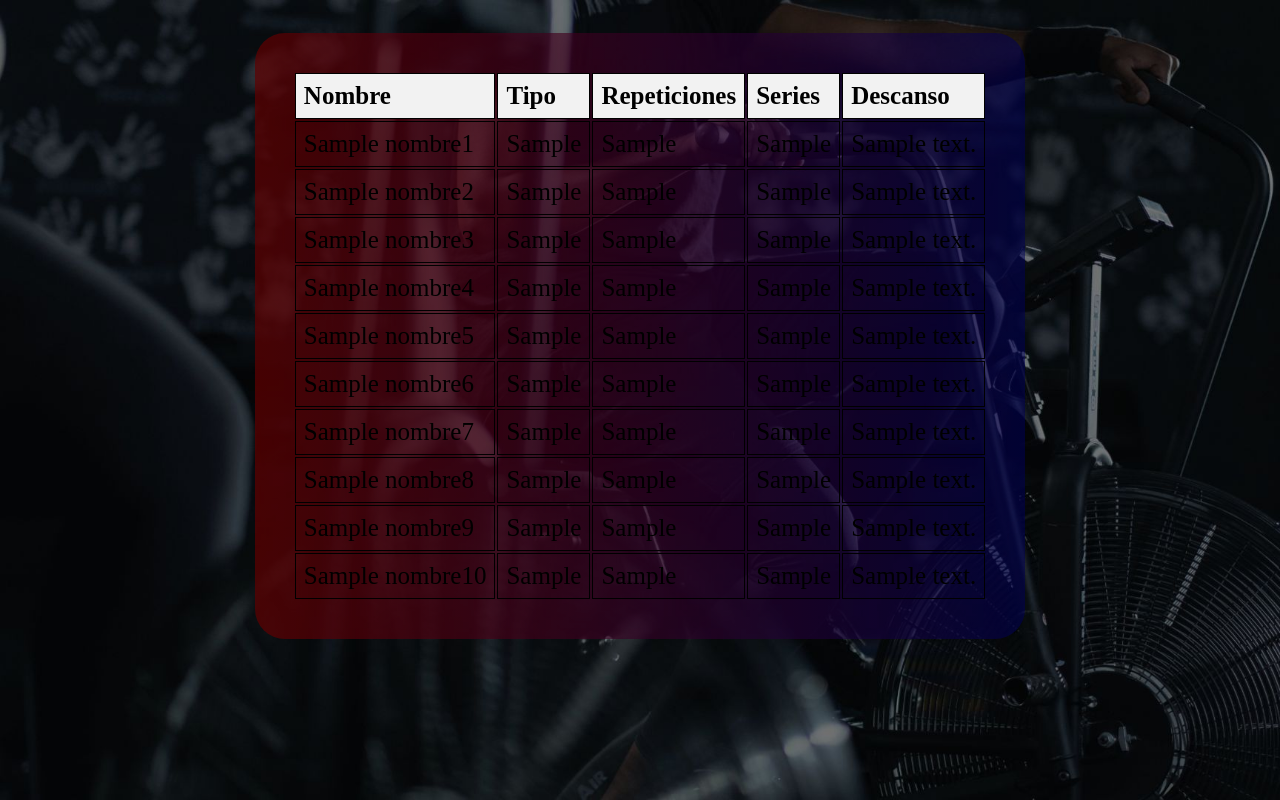
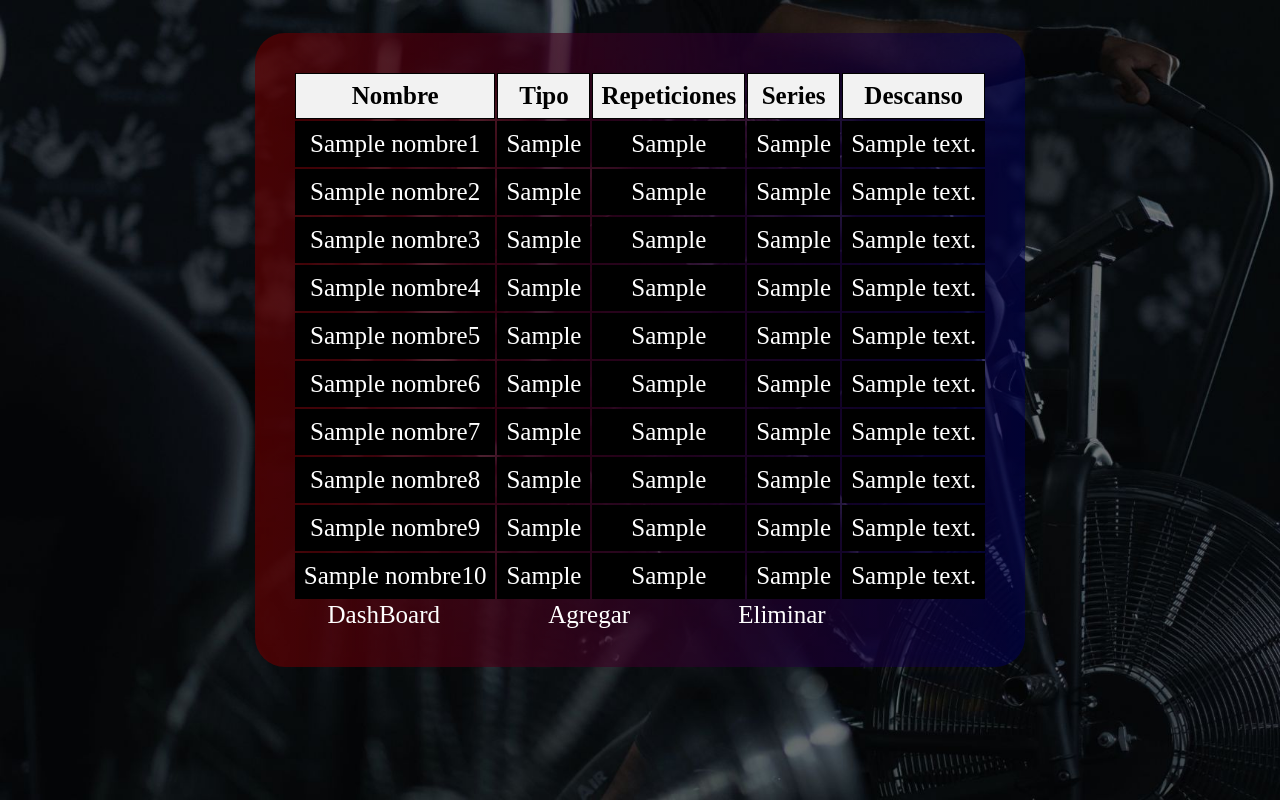
Before and after one commit to David2421b/ProjectGym, a Python web app: template gym/view/templates/DashBoardData.html in a window 1280 px wide. Run offline with Jinja, Linux system fonts and the light colour scheme; the template is opened without the code that fills it: most values are stand-ins (such as "Sample title", 1, 10 or a date in 2020).

Commit message:
Mejora del estilo y funcionalidad en DashBoardData.html y RegisEjercicio.html: se añadieron enlaces de navegación y se ajustaron estilos de texto y fondo

```diff
--- a/gym/view/templates/DashBoardData.html
+++ b/gym/view/templates/DashBoardData.html
@@ -20,7 +20,6 @@
         .Container{
             background: linear-gradient(to right, rgba(97, 0, 0, 0.704), rgba(0, 0, 88, 0.542));
             border-radius: 30px;
-            display: flex;
             justify-content: center;
             margin-top: 2%;
             margin-left: auto;
@@ -33,10 +32,22 @@
             padding: 8px;
             text-align: left;
             font-size: 25px;
+            color: white;
+            background-color: black;
+            text-align: center;
         }
 
         th {
             background-color: #f2f2f2; /* Color de fondo para el encabezado */
+            color: black;
+        }
+
+        a{
+            color: white;
+            text-decoration: none;
+            font-size: 25px;
+            text-align: center;
+            margin: 5% 10% 0 5%;
         }
     </style>
 </head>
@@ -133,8 +144,10 @@
                     </tr>
                 </tbody>
             </table>
+            <a href="/MenuName">DashBoard</a>
+            <a href="/Ejercicio">Agregar</a>
+            <a href="">Eliminar</a>
         </div>
     </div>
-
 </body>
 </html>
--- a/gym/view/templates/RegisEjercicio.html
+++ b/gym/view/templates/RegisEjercicio.html
@@ -71,8 +71,8 @@
             <input type="text" name="Name" id="Name" placeholder="Nombre" required><br>
             <input type="text" name="Type" id="Type" placeholder="Tipo" required><br>
             <input type="text" name="Reps" id="Reps" placeholder="Repeticiones" required><br>
-            <input type="number" name="Series" id="Series" placeholder="Series" required><br>
-            <input type="number" name="Rest" id="Rest" placeholder="Descanso entre series" required><br>
+            <input type="number" name="Series" id="Series" placeholder="Series" min = "0" required><br>
+            <input type="number" name="Rest" id="Rest" placeholder="Descanso entre series" min = "0" required><br>
             <button type="submit">Guardar Ejercicio</button><br>
             <a href="/MenuName">Dashboard</a>
         </div>
```
Also changed, not shown: DashBoardData.html (+11 -1 lines).
